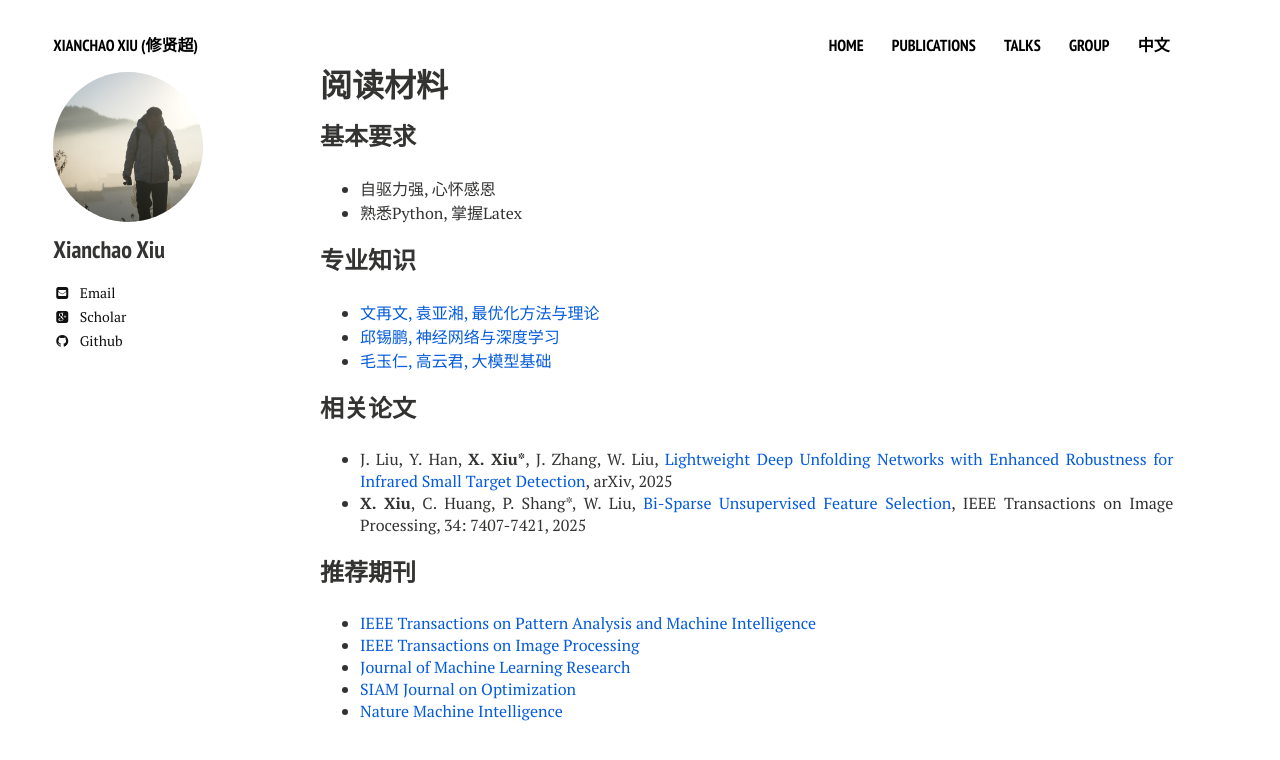
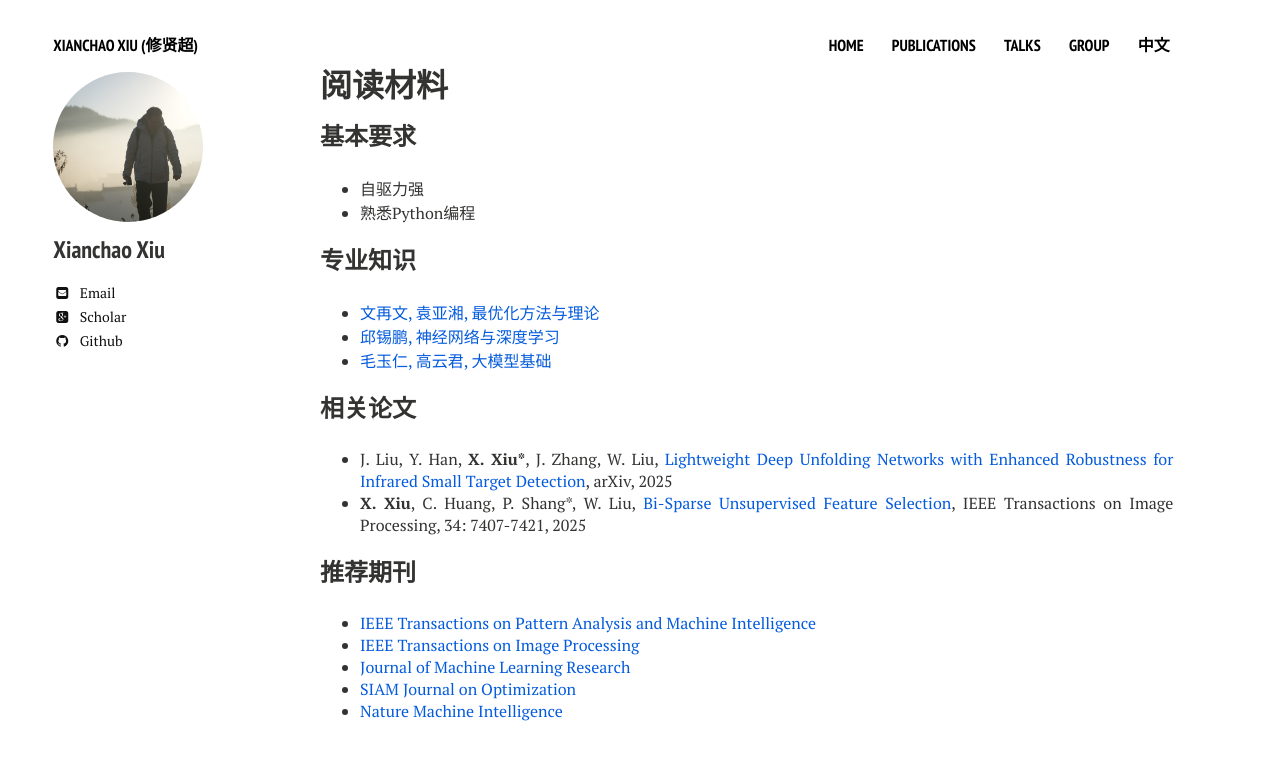
Before and after one commit to xianchaoxiu/xianchaoxiu.github.io, a Jekyll site: the page built from chinese/reading/index.md, in a window 1280 px wide. Shown: the top 760 px of the page. Built offline with Jekyll 4.4.1, drawn with Linux system fonts in a browser that asks for light colours; nearby versions of some CDN libraries.

Commit message:
Update index.md

```diff
--- a/chinese/reading/index.md
+++ b/chinese/reading/index.md
@@ -8,8 +8,8 @@ share: false
 
 
 ### 基本要求
-* 自驱力强, 心怀感恩 <br>
-* 熟悉Python, 掌握Latex  <br>
+* 自驱力强 <br>
+* 熟悉Python编程  <br>
 
 
 
```
